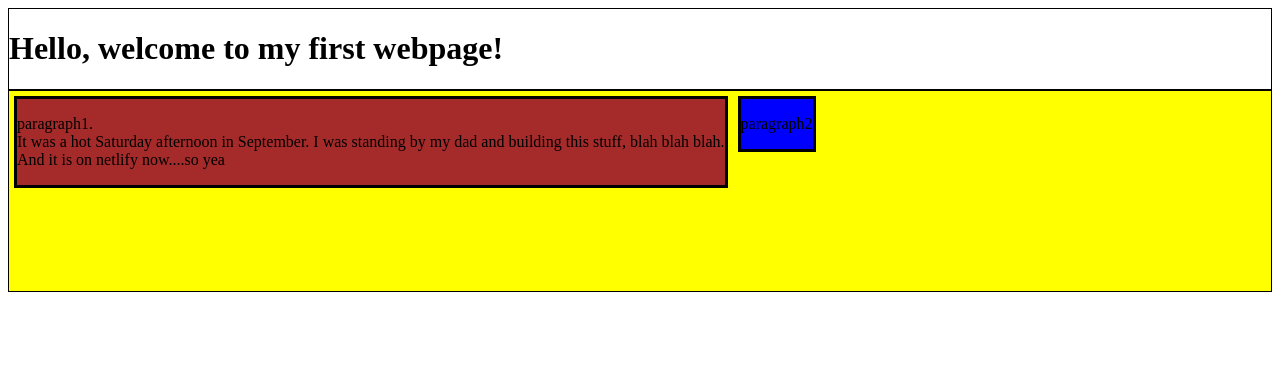
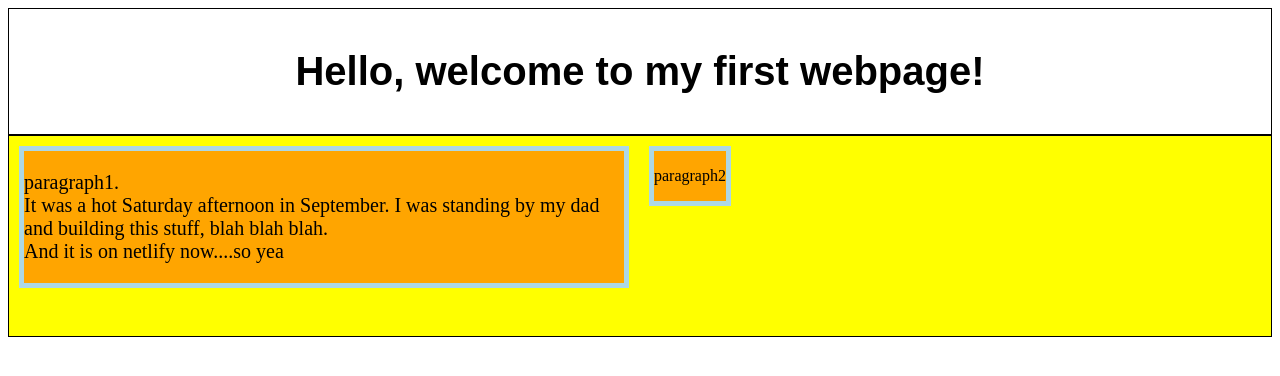
Before and after one commit to ly202009/website1, a website: page index.html in a window 1280 px wide. Drawn offline with Linux system fonts and the light colour scheme.

Commit message:
v_2020-09-06:19:13:05.77

```diff
--- /dev/null
+++ b/css/index.css
@@ -0,0 +1,13 @@
+.paragraph {
+    border: 5px solid lightblue;
+    margin: 10px;
+    background-color: orange;
+    float: left;
+}
+
+.heading {
+    font-family: Arial, Helvetica, sans-serif;
+    font-size: 40px;
+    font-weight: bold;
+    text-align: center;
+}
--- a/index.html
+++ b/index.html
@@ -8,23 +8,28 @@
 
 <head>
 
+    <link href="./css/index.css" rel="stylesheet"/>
+    <style>
+
+    </style>
+
 </head>
 
 <!--following is the body section (the real stuff to be displayed on the page)-->
 
 <body>
-    <div name="box1" style="border: 1px solid black;">
-        <h1>Hello, welcome to my first webpage!</h1>
+    <div name="box1" class="heading" style="border: 1px solid black;">
+        <p>Hello, welcome to my first webpage!</p>
     </div>
-    <div name="box2" style="border: 1px solid black;
+    <div name="box2" class="paragraph_wrapper" style="border: 1px solid black;
         background-color: yellow;height:200px;">
-        <div name = "box3" classname = "pa" style="border: 3px solid black; margin:5px;background-color: brown;float:left;">
+        <div name="box3" class="paragraph" style="font-size: 20px; width:600px;">
             <p>paragraph1. <br />It was a hot Saturday afternoon in September.
                 I was standing by my dad
                 and building this stuff, blah blah blah.<br />And it is on netlify now....so yea
             </p>
         </div>
-        <div name = "box4" style="border: 3px solid black;margin:5px;background-color: blue;float:left;">
+        <div name="box4" class="paragraph" ">
             <p>paragraph2</p>
         </div>
     </div>
```
Also changed, not shown: README.MD.
